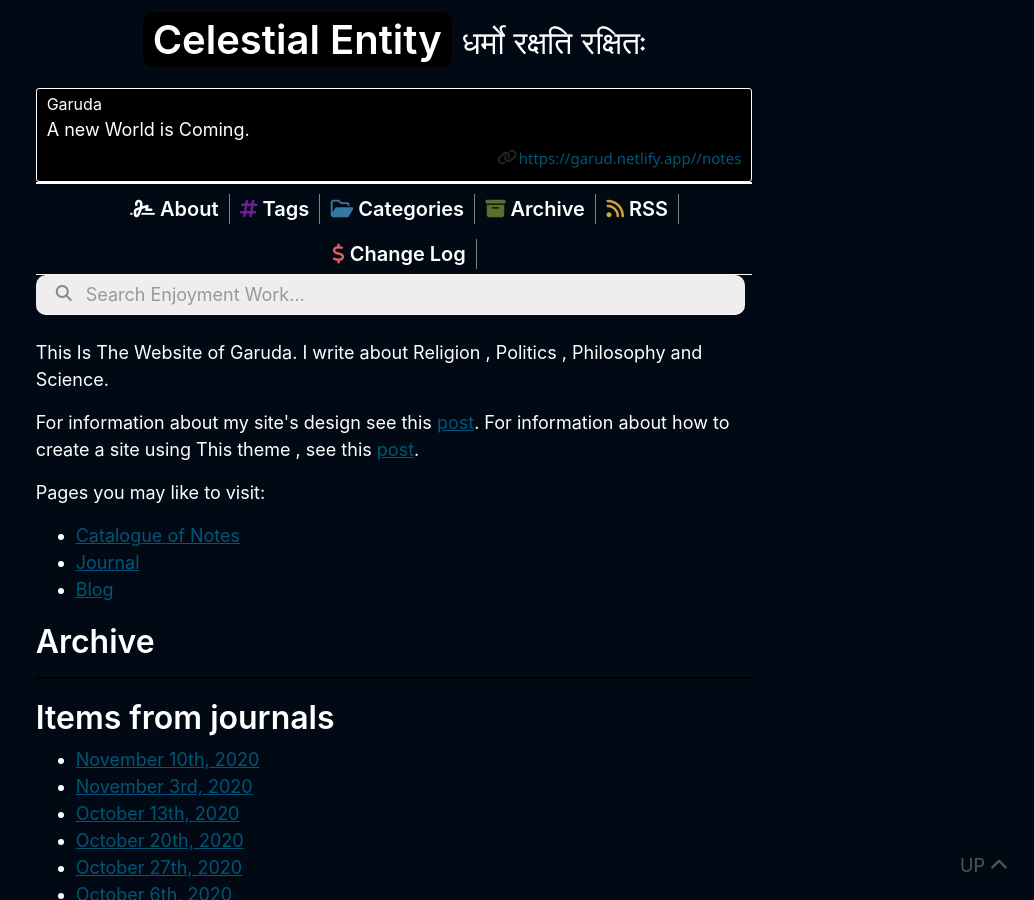
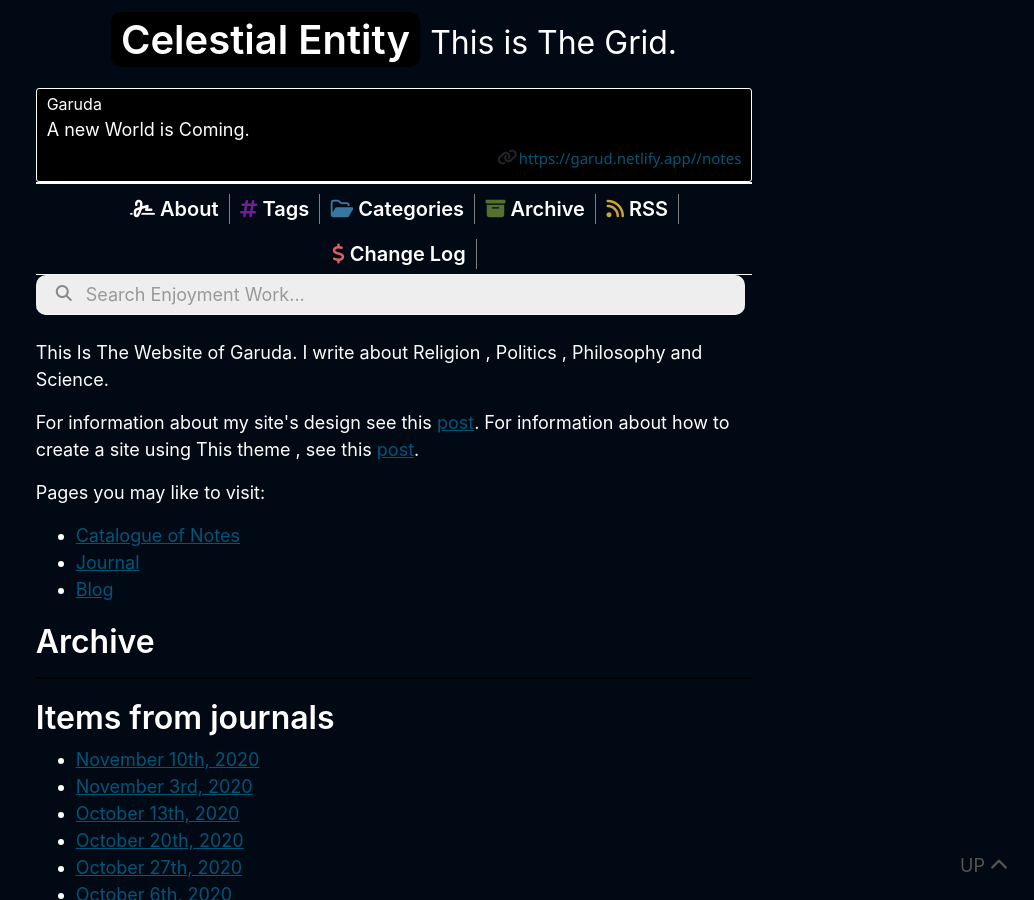
Before and after one commit to stardoom4/blog, a Jekyll site: the page built from index.md, in a window 1280 px wide and 900 px high. Shown: the whole window, without its empty margins (246-1280 px from the left). Built offline with Jekyll 4.4.1, drawn with Linux system fonts in a browser that asks for light colours; nearby versions of some CDN libraries.

Commit message:
Update _config.yml

```diff
--- a/_config.yml
+++ b/_config.yml
@@ -1,6 +1,6 @@
 # Site Data
 title: "Celestial Entity"
-tagline: "धर्मो रक्षति रक्षितः"
+tagline: "This is The Grid."
 name: "Garuda "
 author_bio:
   "I am Garuda"
```
